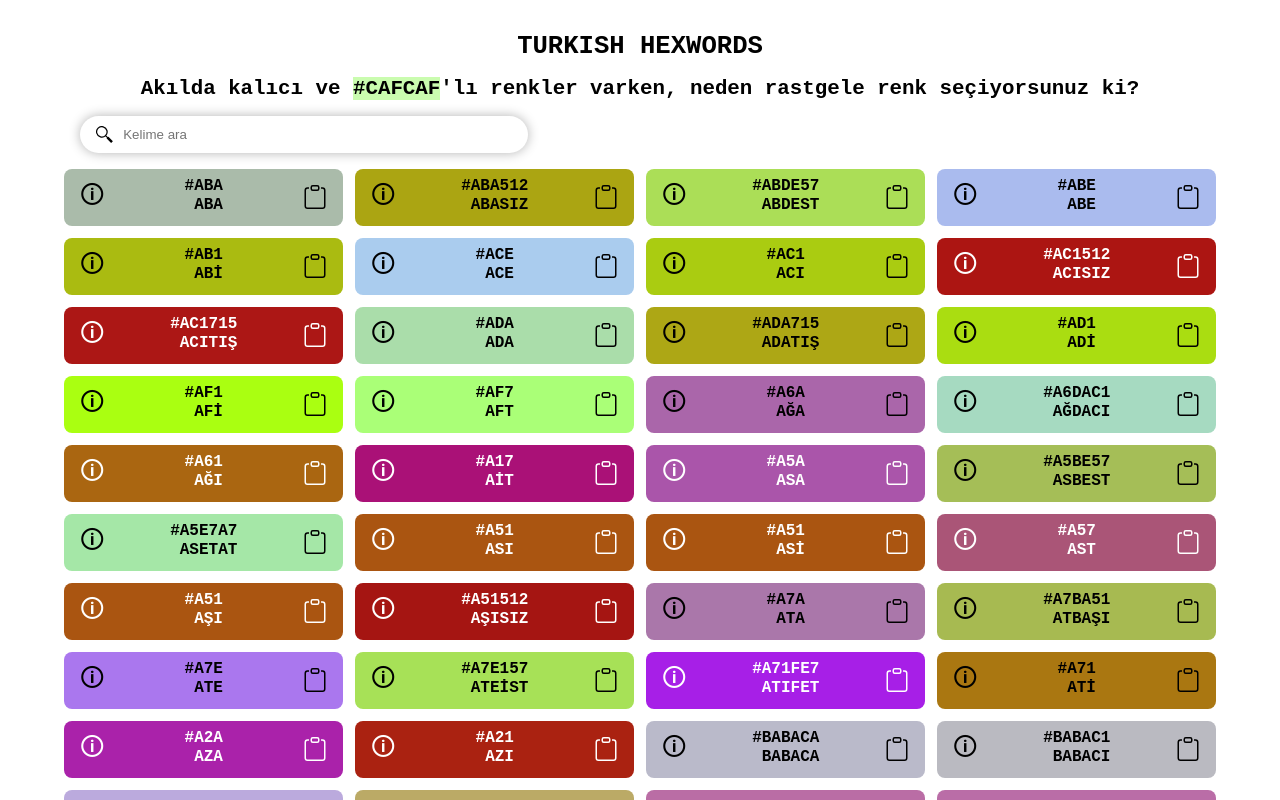
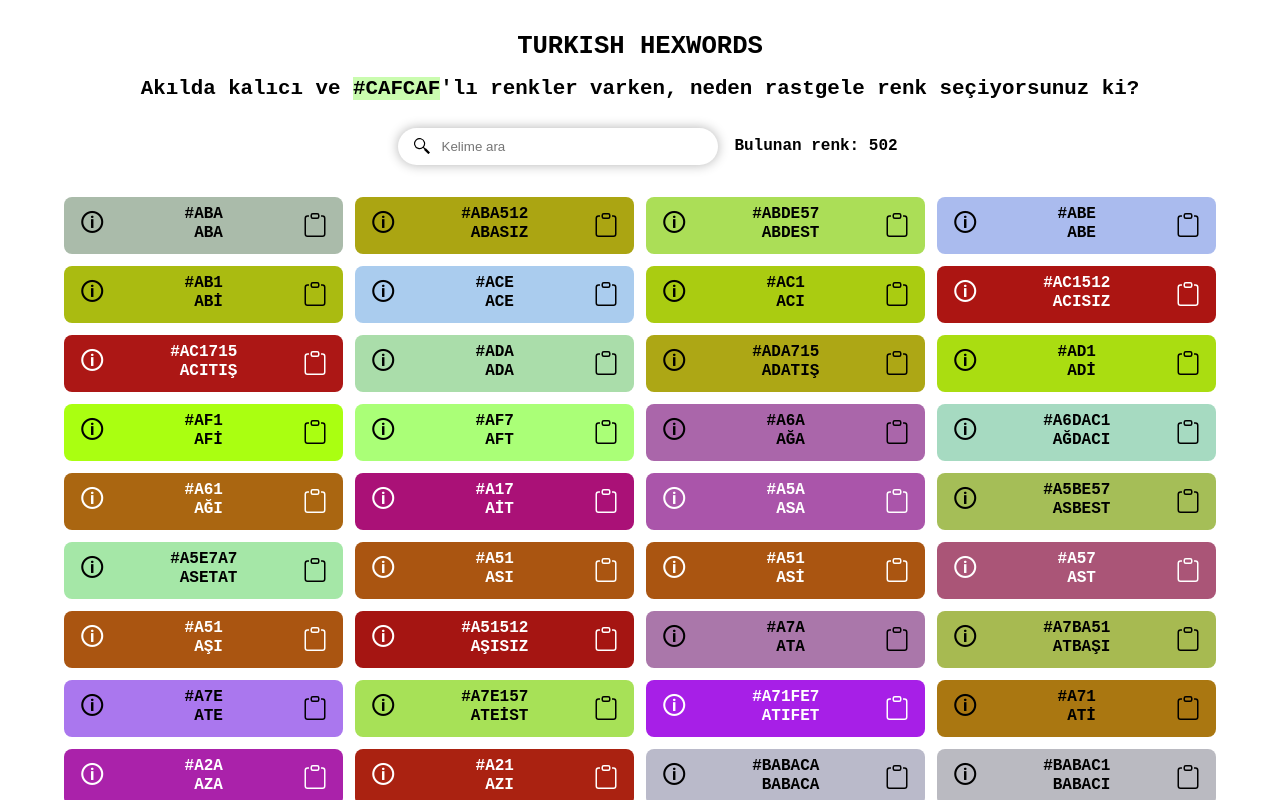
Before and after one commit to ozhasta/react-hexwords, a React (Vite) app: page / in a window 1280 px wide. Shown: the top 800 px of the page. Built offline with nearby package versions, Linux system fonts and the light colour scheme.

Commit message:
implemented search functionality

```diff
--- a/src/App.jsx
+++ b/src/App.jsx
@@ -1,39 +1,63 @@
-import { useState, useEffect } from "react"
+import { useState, useEffect, useMemo } from "react"
+// Components
 import WordElementList from "./Components/WordElementList"
 import SearchBar from "./Components/SearchBar"
-
+// Utils
 import lightOrDark from "./utils/lightOrDark"
 import removeAlphaFrom from "./utils/removeAlphaFrom"
 import browserTheme from "./utils/browserTheme"
-
-import wordsData from "./wordsWithMeanings.json"
+// Data
+import data from "./wordsWithMeanings.json"
 
 function App() {
-  const [selectedColor, setSelectedColor] = useState("FFF")
-  const hexColorWithoutAlpha = removeAlphaFrom(selectedColor)
-  const whiteOrBlack = lightOrDark(hexColorWithoutAlpha)
-  const [wordElements, setWordElements] = useState(wordsData)
+  // useMemo hook isn't essential here, because useMemo reducing computational power (CPU) usage,
+  // but consuming memory (RAM). This function mimicking API response and mapping 500+ object
+  // kinda heavy for every render, "candidate for demonstrating" useMemo hook usage.
+  const wordElementsMapped = useMemo(() => {
+    return data.map(({ id, word, hex, meanings }) => {
+      const hexColorWithoutAlpha = removeAlphaFrom(hex)
+      const whiteOrBlack = lightOrDark(hexColorWithoutAlpha)
+      console.log("words")
+      return {
+        id,
+        word,
+        hex,
+        hexColorWithoutAlpha,
+        whiteOrBlack,
+        meanings,
+      }
+    })
+  }, [data])
+
+  const [selectedColor, setSelectedColor] = useState({})
+  const [wordElements, setWordElements] = useState(wordElementsMapped)
 
   useEffect(() => {
-    browserTheme(hexColorWithoutAlpha, whiteOrBlack)
+    browserTheme(selectedColor.hexColorWithoutAlpha, selectedColor.whiteOrBlack)
   }, [selectedColor])
 
   return (
     <div
       className="app"
       style={{
-        backgroundColor: `#${hexColorWithoutAlpha}`,
-        color: `#${whiteOrBlack}`,
+        backgroundColor: `#${selectedColor.hexColorWithoutAlpha}`,
+        color: `#${selectedColor.whiteOrBlack}`,
       }}
     >
       <header className="app-header">
         <h1>TURKISH HEXWORDS</h1>
         <h2>
-          Akılda kalıcı ve <span className="app-header--tinted-word">#CAFCAF</span>'lı renkler
-          varken, neden rastgele renk seçiyorsunuz ki?
+          Akılda kalıcı ve{" "}
+          <span className="app-header--tinted-word" title="Gösterişli, şatafatlı.">
+            #CAFCAF
+          </span>
+          'lı renkler varken, neden rastgele renk seçiyorsunuz ki?
         </h2>
       </header>
-      <SearchBar />
+      <div className="app__searchbar-container">
+        <SearchBar wordElementsMapped={wordElementsMapped} setWordElements={setWordElements} />
+        <div className="app__result-count">Bulunan renk: {wordElements?.length}</div>
+      </div>
       <WordElementList wordElements={wordElements} setSelectedColor={setSelectedColor} />
     </div>
   )
--- a/src/Components/ColorInfoModal.jsx
+++ b/src/Components/ColorInfoModal.jsx
@@ -1,7 +1,7 @@
 import { useEffect, useState } from "react"
 
-export default function ColorInfoModal({ element, hexColorWithoutAlpha, setShowModal }) {
-  const { word, hex, meanings } = element
+export default function ColorInfoModal({ element, setShowModal }) {
+  const { word, hex, hexColorWithoutAlpha, meanings } = element
   const [colorFormats, setColorFormats] = useState(null)
 
   // Meanings array not a moving part, it is safe to use index as a key prop
@@ -49,20 +49,25 @@ export default function ColorInfoModal({ element, hexColorWithoutAlpha, setShowM
             <div className="modal__color-preview" style={colorPreviewStyle}></div>
           </div>
 
-          {colorFormats && (
           <>
             <div className="modal__color-usage">
               <h3>Rengin kullanımı:</h3>
               <p>HEX: #{hex}</p>
+              {colorFormats ? (
+                <>
                   <p>RGB: {colorFormats.rgb.value}</p>
                   <p>HSL: {colorFormats.hsl.value} </p>
                   <p>CMYK: {colorFormats.cmyk.value}</p>
+                </>
+              ) : (
+                <p>Yükleniyor...</p>
+              )}
             </div>
             <small>
-                Not: Rengin ön izlemesinde ve kullanımında transparanlık göz ardı edilmiştir.
+              Not: Transparan renkler için; rengin ön izlemesi ve kullanımı bölümlerinde,
+              transparanlık göz ardı edilmiştir.
             </small>
           </>
-          )}
         </section>
       </div>
     </aside>
--- a/src/Components/SearchBar.jsx
+++ b/src/Components/SearchBar.jsx
@@ -1,14 +1,18 @@
-export default function SearchBar({ posts, setSearchResults }) {
+export default function SearchBar({ wordElementsMapped, setWordElements }) {
   const handleSubmit = (e) => e.preventDefault()
 
-  function handleSearchChange(e) {
-    if (!e.target.value) return setSearchResults(posts)
+  const handleSearchChange = (e) => {
+    if (!e.target.value) return setWordElements(wordElementsMapped)
+    console.log(e.target.value)
 
-    const resultsArray = posts.filter(
-      (post) => post.title.includes(e.target.value) || post.body.includes(e.target.value)
-    )
+    const results = wordElementsMapped.filter((elem) => {
+      return (
+        elem.word.includes(e.target.value.toLocaleUpperCase("TR")) ||
+        elem.hex.includes(e.target.value.toLocaleUpperCase("TR"))
+      )
+    })
 
-    setSearchResults(resultsArray)
+    setWordElements(results)
   }
 
   return (
@@ -21,7 +25,7 @@ export default function SearchBar({ posts, setSearchResults }) {
           id="search"
           onChange={handleSearchChange}
         />
-        <div className="search__button">
+        <div className="search__search-button">
           <svg xmlns="http://www.w3.org/2000/svg" width="100%" height="100%" viewBox="0 0 490 490">
             <path
               fill="none"
--- a/src/Components/WordElement.jsx
+++ b/src/Components/WordElement.jsx
@@ -1,19 +1,15 @@
 import { useState } from "react"
 import ColorInfoModal from "./ColorInfoModal"
-import lightOrDark from "../utils/lightOrDark"
-import removeAlphaFrom from "../utils/removeAlphaFrom"
 
 export default function WordElement({ element, setSelectedColor }) {
-  const { hex, word } = element
+  const { hex, word, hexColorWithoutAlpha, whiteOrBlack } = element
   const [showModal, setShowModal] = useState(false)
-  const hexColorWithoutAlpha = removeAlphaFrom(hex)
-  const whiteOrBlack = lightOrDark(hexColorWithoutAlpha)
   const copyToClipboard = (text) => navigator.clipboard.writeText(text)
 
   return (
     <>
       <div
-        onClick={() => setSelectedColor(hex)}
+        onClick={() => setSelectedColor(element)}
         className="color-box"
         style={{
           backgroundColor: `#${hexColorWithoutAlpha}`,
@@ -49,13 +45,7 @@ export default function WordElement({ element, setSelectedColor }) {
             </svg>
           </div>
         </div>
-        {showModal && (
-          <ColorInfoModal
-            hexColorWithoutAlpha={hexColorWithoutAlpha}
-            element={element}
-            setShowModal={setShowModal}
-          />
-        )}
+        {showModal && <ColorInfoModal element={element} setShowModal={setShowModal} />}
       </div>
     </>
   )
--- a/src/Components/WordElementList.jsx
+++ b/src/Components/WordElementList.jsx
@@ -1,12 +1,12 @@
 import WordElement from "../Components/WordElement"
 
 export default function WordElementList({ wordElements, setSelectedColor }) {
-  const wordElementsMapped = wordElements.map((element) => {
+  const wordElementList = wordElements.map((element) => {
     return <WordElement key={element.id} element={element} setSelectedColor={setSelectedColor} />
   })
 
-  const content = wordElementsMapped?.length ? (
-    wordElementsMapped
+  const pageContent = wordElementList?.length ? (
+    wordElementList
   ) : (
     <article>
       <p>Eşleşen kelime yok.</p>
@@ -15,7 +15,7 @@ export default function WordElementList({ wordElements, setSelectedColor }) {
 
   return (
     <>
-      <main className="colors-grid">{content}</main>
+      <main className="colors-grid">{pageContent}</main>
     </>
   )
 }
--- a/src/main.css
+++ b/src/main.css
@@ -42,6 +42,11 @@ Component App
 .app {
   padding: 4vh 5vw;
   text-align: center;
+  min-height: 100vh;
+}
+
+.app-header {
+  margin-bottom: 0.75rem;
 }
 
 .app-header > h1 {
@@ -56,6 +61,20 @@ Component App
 .app-header--tinted-word {
   background-color: #cafcaf;
   color: black;
+  cursor: help;
+}
+
+.app__searchbar-container {
+  display: flex;
+  flex-direction: column;
+  align-items: center;
+  justify-content: center;
+}
+
+@media only screen and (min-width: 768px) {
+  .app__searchbar-container {
+    flex-direction: row;
+  }
 }
 
 /****************************
@@ -66,6 +85,7 @@ Component WordElementList
   grid-template-columns: repeat(auto-fit, minmax(15rem, 1fr));
   justify-items: center;
   gap: 0.75rem;
+  margin-top: 1rem;
 }
 
 /****************************
@@ -113,11 +133,10 @@ Component SearchBar
 .search {
   display: flex;
   position: relative;
-  max-width: min(30rem, 100%);
 }
 
 .search__input {
-  width: 100%;
+  width: 20rem;
   min-height: 2.3rem;
   margin: 1rem;
   box-shadow: 0 0 0.7rem rgba(0, 0, 0, 0.3);
@@ -126,15 +145,15 @@ Component SearchBar
   padding-left: 2.7rem;
 }
 
-.search__button {
-  /* width: 1rem; */
-  /* height: 1rem; */
+.search__search-button {
   position: absolute;
   margin: 1rem;
   left: 1rem;
   bottom: 10px;
   top: 10px;
   background-color: transparent;
+  width: 1rem;
+  height: 1rem;
 }
 
 /*********************************
```
Lines whose indentation alone changed are shown as unchanged.
